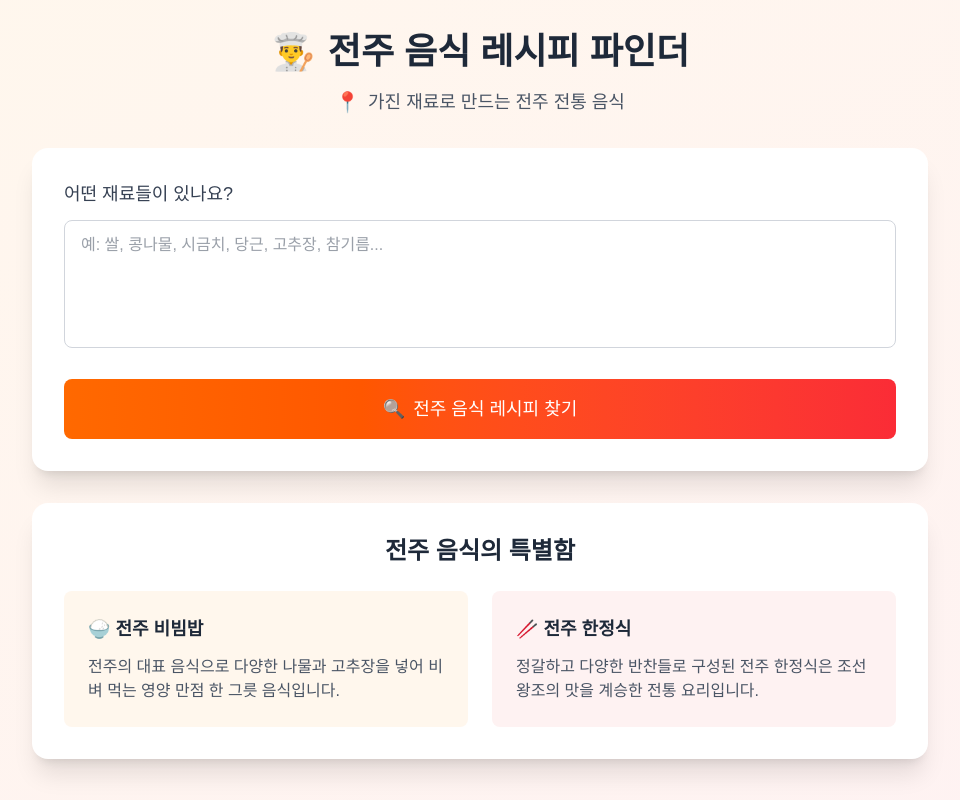
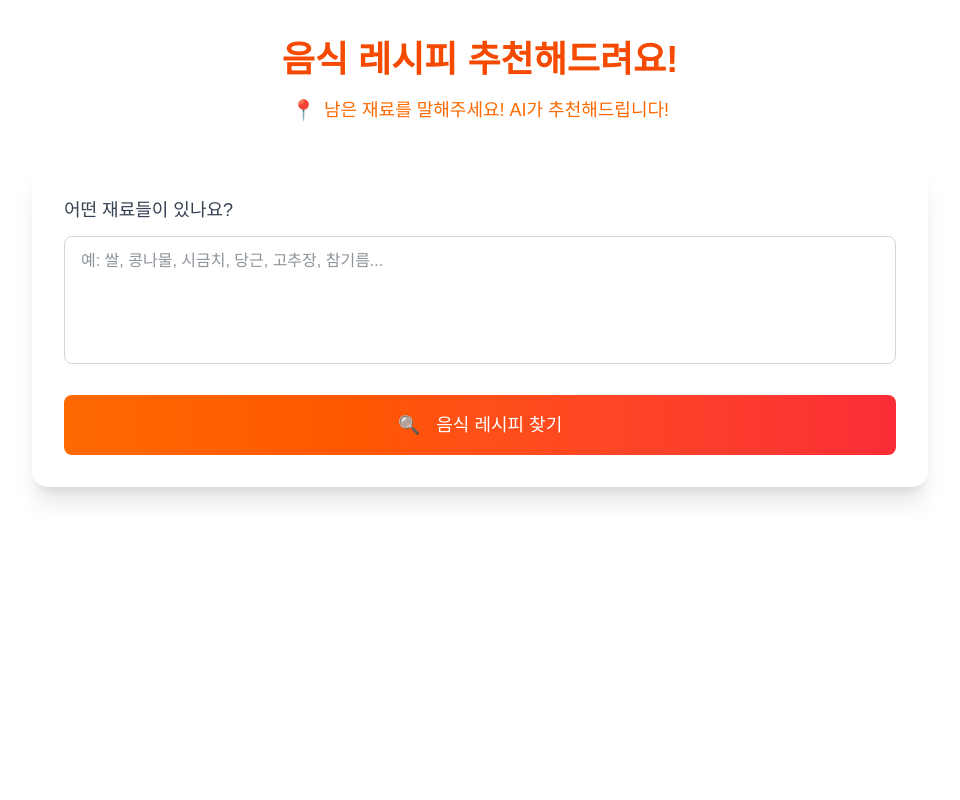
Before and after one commit to ehy0414/food-waste-campaign, a Next.js app: page / in a window 1280 px wide. Shown: the whole page, without its empty margins (160-1120 px from the left). Built offline with nearby package versions, Linux system fonts and the light colour scheme.

Commit message:
feat: ai prompt 수정

```diff
--- a/package.json
+++ b/package.json
@@ -9,17 +9,22 @@
     "lint": "next lint"
   },
   "dependencies": {
+    "@emotion/react": "^11.14.0",
     "@google/generative-ai": "^0.24.1",
     "axios": "^1.10.0",
+    "dompurify": "^3.2.6",
+    "framer-motion": "^12.23.3",
     "lucide-react": "^0.525.0",
     "next": "15.3.5",
     "openai": "^5.8.2",
     "react": "^18.3.1",
+    "react-chartjs-2": "^5.3.0",
     "react-dom": "^18.3.1"
   },
   "devDependencies": {
     "@eslint/eslintrc": "^3",
     "@tailwindcss/postcss": "^4",
+    "@tailwindcss/typography": "^0.5.16",
     "@types/node": "^20",
     "@types/react": "^19",
     "@types/react-dom": "^19",
--- a/src/app/api/recipe/route.ts
+++ b/src/app/api/recipe/route.ts
@@ -10,16 +10,29 @@ export async function POST(req: Request) {
     const model = genAI.getGenerativeModel({ model: "gemini-1.5-flash" });
 
     const prompt = `
-당신은 한국 전통 요리 전문가입니다. 아래 재료로 만들 수 있는 전주의 전통 음식 레시피를 추천해주세요.
+당신은 한국 전통 요리 전문가입니다.
 
-형식:
-1. 인식된 재료
-2. 추천 음식 2~3개
-3. 각 음식의 간단한 조리법
-4. 전주 음식의 역사적 배경 (간단히)
+아래 재료를 기반으로 만들 수 있는 전통 전주 음식 레시피를 HTML 형식으로 출력해주세요.
+
+- 모든 텍스트는 HTML로 구성해주세요.
+- 모든 텍스트는 tailwindcss를 사용하여 스타일링해주세요.
+- 음식 이름은 크고 눈에 띄게 표시해주세요.
+- 조리법은 목록 형식으로 나열해주세요.
+- 조리법의 순서대로 번호를 매겨주세요.
+- 조리법의 각 재료의 양을 명시해주세요.
+- 각 음식은 다음 형식을 따르세요:
+
+<string>🍚 음식 이름</string>
+<strong>조리법</strong><br/>
+<ul> 태그 안에 조리법을 나열해주세요.
+- 음식 이름은 <string> 태그로 감싸주세요.
+
+- 결과는 <ul> 태그 안에 추천 음식 2~3개를 나열해주세요.
+- 설명은 <br/> 태그로 줄바꿈해주세요.
 
 재료: ${ingredients}
-    `;
+`;
+
 
     const result = await model.generateContent(prompt);
     const text = result.response.text();
--- a/src/app/components/RecipeFinder.tsx
+++ b/src/app/components/RecipeFinder.tsx
@@ -1,66 +1,65 @@
-"use client"
+'use client';
 
-import { useState } from "react";
+import { useState } from 'react';
+import DOMPurify from 'dompurify';
+import { motion } from 'framer-motion';
 
 export default function RecipeFinder() {
   const [ingredients, setIngredients] = useState('');
-    const [recipe, setRecipe] = useState('');
+  const [recipe, setRecipe] = useState<string>('');
   const [loading, setLoading] = useState(false);
   const [error, setError] = useState('');
 
+  const sample = `
+  <div class="p-6 bg-white rounded-xl shadow-md prose prose-lg text-gray-800">
+    <h2 class="text-2xl font-bold text-red-600 mb-4">🍽️ 전통 전주 음식 레시피</h2>
+    <ul class="space-y-8">
+      <li class="border-l-4 border-orange-400 pl-4">
+        <p class="text-xl font-extrabold text-orange-600 mb-2">
+          <strong>🍚 <span class="text-orange-800">전주 비빔밥</span></strong>
+        </p>
+        <p class="text-gray-700 font-semibold mb-1">조리법</p>
+        <ul class="list-decimal list-inside text-gray-600 space-y-1">
+          <li>쌀 1컵을 씻어 1.2컵의 물로 밥을 짓습니다.</li>
+          <li>콩나물 100g을 끓는 물에 3분간 데친 후 찬물에 헹굽니다.</li>
+          <li>당근, 시금치 등 나물 50g씩을 각각 데치고 간장 1작은술, 참기름 1작은술로 무칩니다.</li>
+          <li>고추장 1큰술, 참기름 1작은술, 설탕 1작은술을 섞어 비빔 소스를 만듭니다.</li>
+          <li>그릇에 밥, 나물, 콩나물을 보기 좋게 담고 고추장을 올린 후 계란 프라이를 올려 마무리합니다.</li>
+        </ul><br/>
+      </li>
+    </ul>
+  </div>`;
+
   const handleSubmit = async () => {
-        if (!ingredients.trim()) {
-            setError('재료를 입력해주세요!');
-            return;
-        }
-
-        setLoading(true);
-        setError('');
-        setRecipe('');
-
-        try {
-            const response = await fetch('/api/recipe', {
-                method: 'POST',
-                headers: {
-                    'Content-Type': 'application/json',
-                },
-                body: JSON.stringify({
-                    ingredients: ingredients.trim(),
-                    prompt: ingredients.trim()
-                }),
-            });
-
-            const data = await response.json();
-
-            if (response.ok) {
-                setRecipe(data.result);
-            } else {
-                setError(data.error || '레시피를 불러오는데 실패했습니다.');
-            }
-        } catch (err) {
-            setError('네트워크 오류가 발생했습니다. 다시 시도해주세요.');
-        } finally {
-            setLoading(false);
-        }
+    setRecipe(sample);
   };
 
   return (
-        <div className="min-h-screen bg-gradient-to-br from-orange-50 to-red-50 py-8 px-4">
+    <div className="min-h-screen bg-white py-10 px-4">
       <div className="max-w-4xl mx-auto">
         {/* 헤더 */}
-                <div className="text-center mb-8">
+        <motion.div
+          initial={{ opacity: 0, y: -20 }}
+          animate={{ opacity: 1, y: 0 }}
+          transition={{ duration: 0.6 }}
+          className="text-center mb-10"
+        >
           <div className="flex items-center justify-center mb-4">
-                        <span className="text-4xl mr-3">👨‍🍳</span>
-                        <h1 className="text-4xl font-bold text-gray-800">전주 음식 레시피 파인더</h1>
+            <h1 className="text-4xl font-bold text-orange-600">음식 레시피 추천해드려요!</h1>
           </div>
           <div className="flex items-center justify-center mb-6">
             <span className="text-xl mr-2">📍</span>
-                        <p className="text-gray-600 text-lg">가진 재료로 만드는 전주 전통 음식</p>
+            <p className="text-orange-500 text-lg">남은 재료를 말해주세요! AI가 추천해드립니다!</p>
           </div>
-                </div>
+        </motion.div>
 
         {/* 입력 폼 */}
-                <div className="bg-white rounded-2xl shadow-xl p-8 mb-8">
+        <motion.div
+          initial={{ opacity: 0, y: 30 }}
+          animate={{ opacity: 1, y: 0 }}
+          transition={{ delay: 0.2, duration: 0.5 }}
+          className="bg-white rounded-2xl shadow-xl p-8 mb-10"
+        >
           <div className="space-y-6">
             <div>
               <label htmlFor="ingredients" className="block text-lg font-medium text-gray-700 mb-3">
@@ -71,73 +70,56 @@ export default function RecipeFinder() {
                 value={ingredients}
                 onChange={(e) => setIngredients(e.target.value)}
                 placeholder="예: 쌀, 콩나물, 시금치, 당근, 고추장, 참기름..."
-                                className="w-full h-32 px-4 py-3 border border-gray-300 rounded-lg focus:ring-2 focus:ring-orange-500 focus:border-transparent resize-none text-gray-700"
+                className="w-full h-32 px-4 py-3 border border-gray-300 rounded-lg focus:ring-2 focus:ring-orange-400 focus:border-transparent resize-none text-gray-800"
                 disabled={loading}
               />
             </div>
 
             {error && (
-                            <div className="bg-red-50 border border-red-200 rounded-lg p-4">
+              <div className="bg-red-100 border border-red-300 rounded-lg p-4">
                 <p className="text-red-600 text-sm">{error}</p>
               </div>
             )}
 
-                        <button
+            <motion.button
+              whileHover={{ scale: 1.03 }}
+              whileTap={{ scale: 0.97 }}
+              disabled={loading}
               onClick={handleSubmit}
-                            disabled={loading}
               className="w-full bg-gradient-to-r from-orange-500 to-red-500 text-white py-4 px-6 rounded-lg font-medium text-lg hover:from-orange-600 hover:to-red-600 disabled:opacity-50 disabled:cursor-not-allowed transition-all duration-200 flex items-center justify-center space-x-2"
             >
               {loading ? (
                 <>
                   <span className="animate-spin">⏳</span>
-                                    <span>레시피를 찾고 있어요...</span>
+                  <span className="ml-2">레시피를 찾고 있어요...</span>
                 </>
               ) : (
                 <>
                   <span>🔍</span>
-                                    <span>전주 음식 레시피 찾기</span>
+                  <span className="ml-2">음식 레시피 찾기</span>
                 </>
               )}
-                        </button>
+            </motion.button>
           </div>
-                </div>
+        </motion.div>
 
-                {/* 레시피 결과 */}
+        {/* 결과 */}
         {recipe && (
-                    <div className="bg-white rounded-2xl shadow-xl p-8">
+          <motion.div
+            initial={{ opacity: 0, y: 40 }}
+            animate={{ opacity: 1, y: 0 }}
+            transition={{ duration: 0.6 }}
+            className="bg-white rounded-2xl shadow-xl p-8"
+          >
             <div className="flex items-center mb-6">
               <span className="text-2xl mr-3">👨‍🍳</span>
-                            <h2 className="text-2xl font-bold text-gray-800">추천 레시피</h2>
+              <h2 className="text-2xl font-bold text-orange-600">추천 레시피</h2>
             </div>
-                        <div className="bg-gray-50 rounded-lg p-6">
-                            <div className="whitespace-pre-wrap text-gray-700 leading-relaxed">
-                                {recipe}
-                            </div>
-                        </div>
-                    </div>
-                )}
-
-                {/* 설명 섹션 */}
-                {!recipe && !loading && (
-                    <div className="bg-white rounded-2xl shadow-xl p-8">
-                        <h2 className="text-2xl font-bold text-gray-800 mb-6 text-center">
-                            전주 음식의 특별함
-                        </h2>
-                        <div className="grid md:grid-cols-2 gap-6">
-                            <div className="bg-orange-50 rounded-lg p-6">
-                                <h3 className="text-lg font-semibold text-gray-800 mb-3">🍚 전주 비빔밥</h3>
-                                <p className="text-gray-600">
-                                    전주의 대표 음식으로 다양한 나물과 고추장을 넣어 비벼 먹는 영양 만점 한 그릇 음식입니다.
-                                </p>
-                            </div>
-                            <div className="bg-red-50 rounded-lg p-6">
-                                <h3 className="text-lg font-semibold text-gray-800 mb-3">🥢 전주 한정식</h3>
-                                <p className="text-gray-600">
-                                    정갈하고 다양한 반찬들로 구성된 전주 한정식은 조선 왕조의 맛을 계승한 전통 요리입니다.
-                                </p>
-                            </div>
-                        </div>
-                    </div>
+            <div
+              className="prose max-w-none text-gray-800"
+              dangerouslySetInnerHTML={{ __html: DOMPurify.sanitize(recipe) }}
+            />
+          </motion.div>
         )}
       </div>
     </div>
--- /dev/null
+++ b/tailwind.config.ts
@@ -0,0 +1,14 @@
+import type { Config } from 'tailwindcss'
+import typography from '@tailwindcss/typography'
+
+const config: Config = {
+  content: [
+    './app/**/*.{js,ts,jsx,tsx}',
+    './components/**/*.{js,ts,jsx,tsx}',
+  ],
+  theme: {
+    extend: {},
+  },
+  plugins: [typography],
+}
+export default config
```
Also changed, not shown: 1 other file (tests, documents, lock files or other folders). Lines whose indentation alone changed are shown as unchanged.
